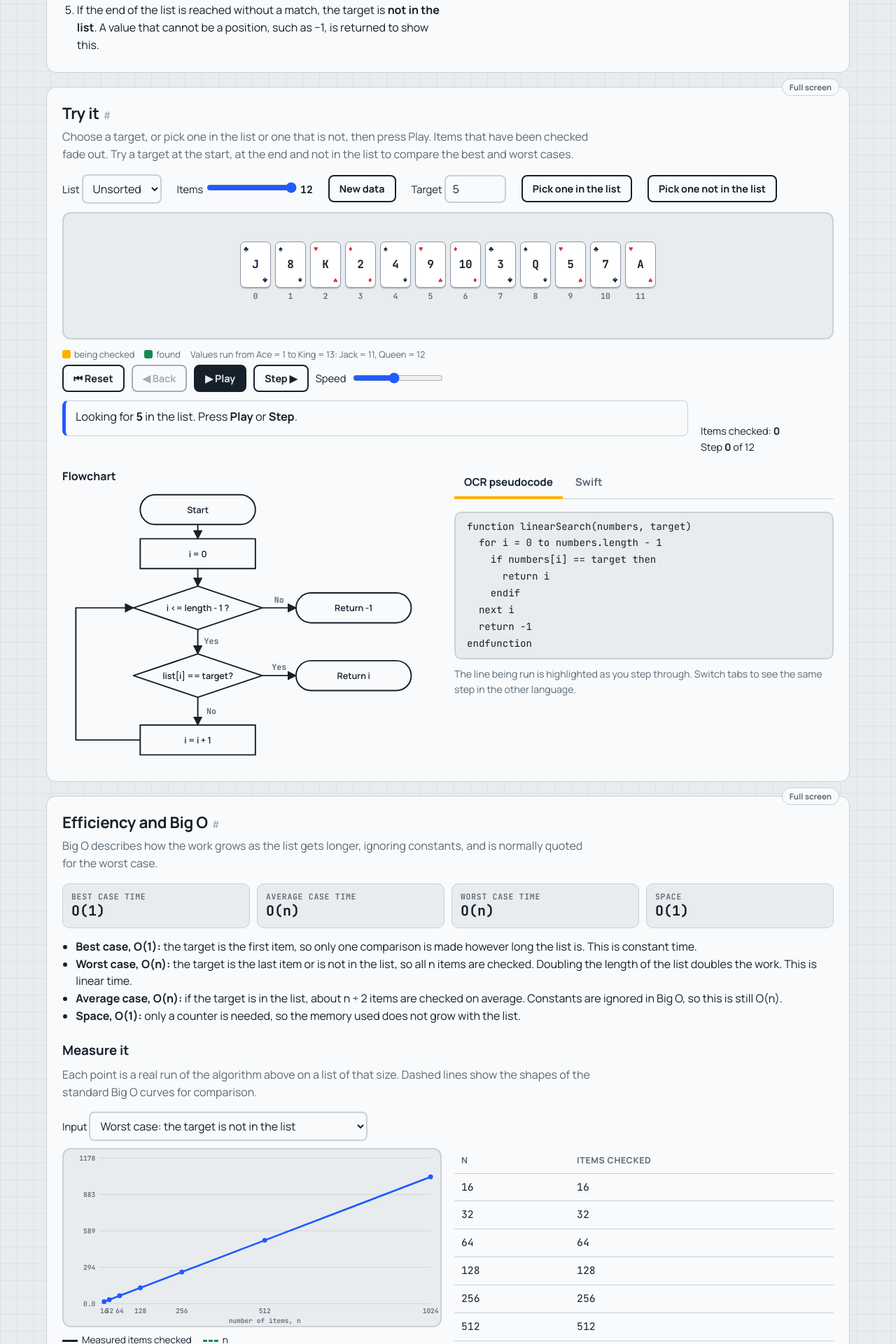
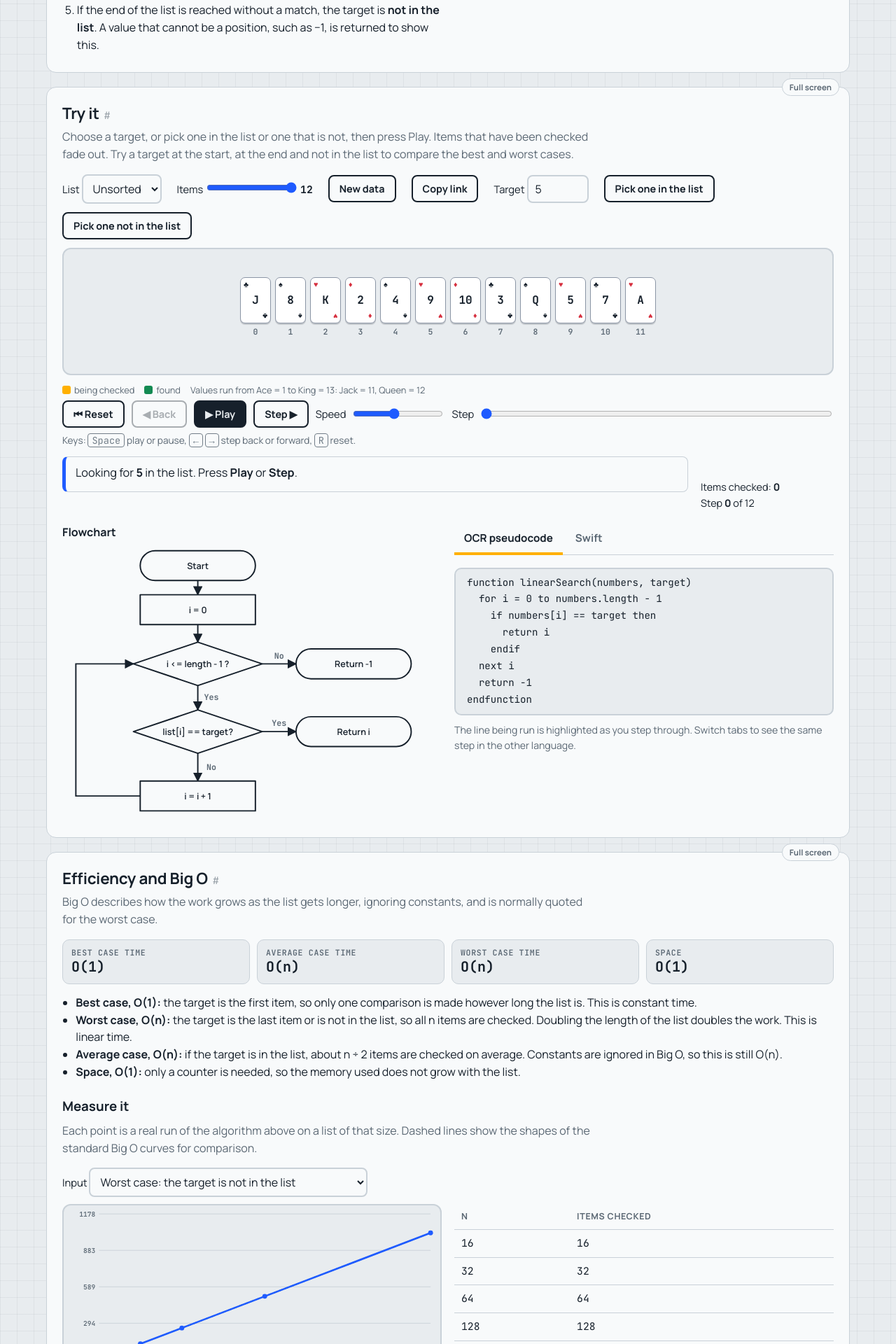
Before and after one commit to MrBerseyEC/MrBerseyEc.github.io, a Jekyll site: the page built from a-level/2.3/linear-search.html, in a window 1280 px wide. Shown: the part 475-2395 px from the top of the page at 70% size. Built offline with Jekyll 4.4.1, drawn with Linux system fonts in a browser that asks for light colours; part of the change alters nothing that is shown.

Commit message:
Algorithm player: keyboard shortcuts, step scrubber, remembered settings and quiz answers, share links
Co-Authored-By: Claude Sonnet 5.5 <noreply@anthropic.com>

```diff
--- a/_includes/algo-demo.html
+++ b/_includes/algo-demo.html
@@ -13,7 +13,9 @@
   <div class="row">
     <button class="btn" id="ad-reset">⏮ Reset</button><button class="btn" id="ad-back">◀ Back</button><button class="btn pri" id="ad-play">▶ Play</button><button class="btn" id="ad-step">Step ▶</button>
     <label class="check">Speed <input type="range" id="ad-speed" min="1" max="10" value="5"></label>
+    <label class="check ad-scrubl">Step <input type="range" id="ad-scrub" min="0" max="0" value="0" aria-label="Jump to step"></label>
   </div>
+  <p class="sub ad-keys">Keys: <kbd>Space</kbd> play or pause, <kbd>←</kbd> <kbd>→</kbd> step back or forward, <kbd>R</kbd> reset.</p>
   <div class="ad-info">
     <div class="ad-msg" id="ad-msg" aria-live="polite"></div>
     <div class="ad-side"><div class="vars" id="ad-vars"></div><div id="ad-count"></div></div>
--- a/assets/algo.css
+++ b/assets/algo.css
@@ -82,3 +82,6 @@
 .box.cmp .pip,.box.cur .pip,.box.pivot .pip,.box.sorted .pip,.box.swap .pip,.box.found .pip{color:inherit}
 .box.hole .pip{visibility:hidden}
 .tn span .pip{top:3px;left:3px;font-size:.6rem}
+
+.ad-scrubl{flex:1 1 180px}.ad-scrubl input{flex:1;min-width:100px}
+.ad-keys{margin:8px 0 0;font-size:.85rem}.ad-keys kbd{font-family:var(--mono,monospace);border:1px solid currentColor;border-radius:4px;padding:0 5px;opacity:.85}
--- a/assets/algo.js
+++ b/assets/algo.js
@@ -144,6 +144,7 @@ function algoDemo(cfg){
     document.querySelectorAll('#ad-flows g[data-n]').forEach(g=>g.classList.toggle('on',st.f.includes(g.dataset.n)));
     q('ad-back').disabled=idx===0;q('ad-step').disabled=idx>=steps.length-1;
     q('ad-play').textContent=timer?'⏸ Pause':'▶ Play';
+    const sc=q('ad-scrub');sc.max=steps.length-1;sc.value=idx;
   }
   const delay=()=>Math.max(60,1150-q('ad-speed').value*100);
   function pause(){clearTimeout(timer);timer=null}
@@ -152,6 +153,17 @@ function algoDemo(cfg){
   q('ad-step').onclick=()=>{pause();if(idx<steps.length-1)idx++;draw()};
   q('ad-back').onclick=()=>{pause();if(idx>0)idx--;draw()};
   q('ad-reset').onclick=()=>{pause();idx=0;draw()};
+  q('ad-scrub').oninput=e=>{pause();idx=Math.min(steps.length-1,Math.max(0,+e.target.value));draw()};
+  /* keyboard: Space play/pause, arrows step, R reset. Ignored while typing, or when a button/slider has focus and would use the key itself */
+  document.addEventListener('keydown',e=>{
+    if(e.ctrlKey||e.metaKey||e.altKey)return;
+    const t=e.target,tag=t.tagName;
+    if(tag==='TEXTAREA'||tag==='SELECT'||t.isContentEditable||tag==='INPUT'&&t.type!=='range')return;
+    if(e.key===' '||e.key==='Spacebar'){if(tag==='BUTTON'||tag==='A')return;e.preventDefault();q('ad-play').click()}
+    else if(e.key==='ArrowRight'&&tag!=='INPUT'){e.preventDefault();q('ad-step').click()}
+    else if(e.key==='ArrowLeft'&&tag!=='INPUT'){e.preventDefault();q('ad-back').click()}
+    else if(e.key==='r'||e.key==='R'){q('ad-reset').click()}
+  });
 
   /* ---------- cards or bars ---------- */
   const vw=q('ad-view');
@@ -169,7 +181,7 @@ function algoDemo(cfg){
   const opts=isS?[['random','Unsorted'],['sortedS','Sorted']]:[['random','Random'],['nearly','Nearly sorted'],['rev','Reversed'],['sorted','Already sorted'],['custom','Type your own']];
   setup.innerHTML=`<label>List <select id="ad-data">${opts.map(o=>`<option value="${o[0]}">${o[1]}</option>`).join('')}</select></label>
     <label>Items <input type="range" id="ad-n" min="${isS?6:4}" max="${maxN}" value="${isS?12:10}"> <b class="mono" id="ad-nv"></b></label>
-    <button class="btn" id="ad-new">New data</button>
+    <button class="btn" id="ad-new">New data</button><button class="btn" id="ad-share">Copy link</button>
     ${isS?`<label>Target <input type="number" id="ad-t" min="1" max="13" style="width:5.5em"></label><button class="btn" id="ad-tin">Pick one in the list</button><button class="btn" id="ad-tout">Pick one not in the list</button>`
          :`<span id="ad-cust" class="hidden"><input type="text" id="ad-ctext" placeholder="e.g. 8, 3, 5, 1" size="22" aria-label="Numbers separated by commas"> <button class="btn" id="ad-cgo">Use these</button></span>`}
     <span class="status" id="ad-err" style="margin:0"></span>`;
@@ -246,5 +258,48 @@ function algoDemo(cfg){
   q('ad-bo-mode').onchange=drawChart;
 
   if(cfg.needsSorted)q('ad-data').value='sortedS';
+
+  /* ---------- remembered settings ---------- */
+  /* Speed is shared by every demo; list type, size and code language are remembered per page. Custom lists are not remembered. */
+  const store=typeof settings==='undefined'?{get(){},set(){}}:settings;
+  const SK='algo:'+location.pathname+':';
+  const sp=store.get('algoSpeed');if(sp)q('ad-speed').value=sp;
+  q('ad-speed').addEventListener('input',()=>store.set('algoSpeed',q('ad-speed').value));
+  const lt=store.get(SK+'list');if(lt&&lt!=='custom'&&[...q('ad-data').options].some(o=>o.value===lt))q('ad-data').value=lt;
+  const sn=+store.get(SK+'n');if(sn>=+q('ad-n').min&&sn<=+q('ad-n').max)q('ad-n').value=sn;
+  q('ad-data').addEventListener('change',()=>store.set(SK+'list',q('ad-data').value));
+  q('ad-n').addEventListener('change',()=>store.set(SK+'n',q('ad-n').value));
+  const ct=[...q('ad-codetabs').querySelectorAll('[role=tab]')];
+  const lang=store.get('algoLang');const lb=ct.find(b=>b.dataset.p===lang);if(lb)lb.click();
+  ct.forEach(b=>b.addEventListener('click',()=>store.set('algoLang',b.dataset.p)));
+
   fresh();drawChart();
+
+  /* ---------- shareable links: #block?d=8,3,5&t=5&s=12 (data, search target, step) ---------- */
+  const blockId=q('ad-setup').closest('.block').id;
+  function shareURL(){
+    let h='#'+blockId+'?d='+data.join(',')+(isS?'&t='+target:'')+'&s='+idx;
+    return location.origin+location.pathname+location.search+h;
+  }
+  q('ad-share').onclick=()=>{
+    const url=shareURL(),b=q('ad-share');
+    try{history.replaceState(null,'',url)}catch(e){}
+    const done=ok=>{b.textContent=ok?'Copied!':'Copy the address bar';setTimeout(()=>b.textContent='Copy link',1800)};
+    if(navigator.clipboard&&navigator.clipboard.writeText)navigator.clipboard.writeText(url).then(()=>done(true),()=>done(false));else done(false);
+  };
+  (function fromLink(){
+    const h=decodeURIComponent(location.hash.slice(1)),i=h.indexOf('?');
+    if(i<0||h.slice(0,i)!==blockId)return;
+    const p=new URLSearchParams(h.slice(i+1));
+    const nums=(p.get('d')||'').split(',').filter(Boolean).map(Number);
+    if(nums.length<2||nums.length>maxN||nums.some(v=>!Number.isInteger(v)||v<1||v>13))return;
+    pause();data=nums.slice();
+    q('ad-n').value=Math.min(+q('ad-n').max,Math.max(+q('ad-n').min,nums.length));q('ad-nv').textContent=nums.length;
+    if(isS){
+      const t=parseInt(p.get('t'),10);target=t>=1&&t<=13?t:data[0];q('ad-t').value=target;
+      q('ad-data').value=data.every((v,k)=>!k||v>data[k-1])?'sortedS':'random';
+    }else{q('ad-data').value='custom';q('ad-cust').classList.remove('hidden');q('ad-ctext').value=nums.join(', ')}
+    build();
+    const st=parseInt(p.get('s'),10);if(st>0){idx=Math.min(st,steps.length-1);draw()}
+  })();
 }
--- a/assets/site.js
+++ b/assets/site.js
@@ -6,21 +6,27 @@ const css=v=>getComputedStyle(document.documentElement).getPropertyValue(v).trim
 function tabs(root){const b=[...root.querySelectorAll('[role=tab]')];b.forEach(x=>x.onclick=()=>b.forEach(y=>{y.setAttribute('aria-selected',y===x);document.getElementById(y.dataset.p).classList.toggle('hidden',y!==x)}))}
 /* multiple-choice cards. items: {q,a,why,opts?} */
 function cardQuiz(el,items,opts,scoreEl,resetBtn){
+  /* answers are remembered per page and quiz, as the chosen option for each question number */
+  const SK='quiz:'+location.pathname+':'+(el.id||''),store=typeof settings==='undefined'?{get(){},set(){}}:settings;
+  let picks=store.get(SK);if(!picks||typeof picks!=='object')picks={};
   function build(){
     let right=0,done=0;el.innerHTML='';
     const show=()=>{if(scoreEl)scoreEl.textContent=`${right} correct out of ${done} answered (${items.length} questions)`};
-    items.forEach(it=>{
+    items.forEach((it,n)=>{
       const c=document.createElement('div');c.className='card';
       c.innerHTML=`<div>${it.q}</div><div class="opts"></div><p class="fb hidden"></p>`;
       const o=c.querySelector('.opts'),fb=c.querySelector('.fb');
-      (it.opts||opts).forEach(op=>{const b=document.createElement('button');b.textContent=op;b.onclick=()=>{
+      const answer=(b,op,save)=>{
         if(c.dataset.done)return;c.dataset.done=1;done++;b.classList.add('picked');
         const ok=op===it.a;if(ok)right++;c.classList.add(ok?'right':'wrong');
-        fb.innerHTML=(ok?'<b>Correct.</b> ':`<b>Answer: ${it.a}.</b> `)+it.why;fb.classList.remove('hidden');show()};o.appendChild(b)});
+        fb.innerHTML=(ok?'<b>Correct.</b> ':`<b>Answer: ${it.a}.</b> `)+it.why;fb.classList.remove('hidden');
+        if(save){picks[n]=op;store.set(SK,picks)}show()};
+      (it.opts||opts).forEach(op=>{const b=document.createElement('button');b.textContent=op;b.onclick=()=>answer(b,op,true);o.appendChild(b);
+        if(picks[n]===op)answer(b,op,false)});
       el.appendChild(c)});
     show();
   }
-  build();if(resetBtn)resetBtn.onclick=build;
+  build();if(resetBtn)resetBtn.onclick=()=>{picks={};store.set(SK,picks);build()};
 }
 /* binary helpers: toBin(173) gives "10101101", nibbles("10101101") gives "1010 1101" */
 const toBin=(n,w=8)=>(n>>>0).toString(2).padStart(w,'0').slice(-w), nibbles=s=>s.replace(/(?=(?:.{4})+$)(?!^)/g,' ');
@@ -83,7 +89,7 @@ document.addEventListener('DOMContentLoaded',()=>{
     h.append(a);
   });
   const go=()=>{
-    const id=decodeURIComponent(location.hash.slice(1));if(!id)return;
+    const id=decodeURIComponent(location.hash.slice(1)).split('?')[0];if(!id)return;
     const t=d.getElementById(id);if(!t)return;
     const panel=t.closest('.hidden');
     const btn=panel&&panel.id&&d.querySelector(`[role=tab][data-p="${panel.id}"]`);if(btn)btn.click();
```
Also changed, not shown: README.md.
